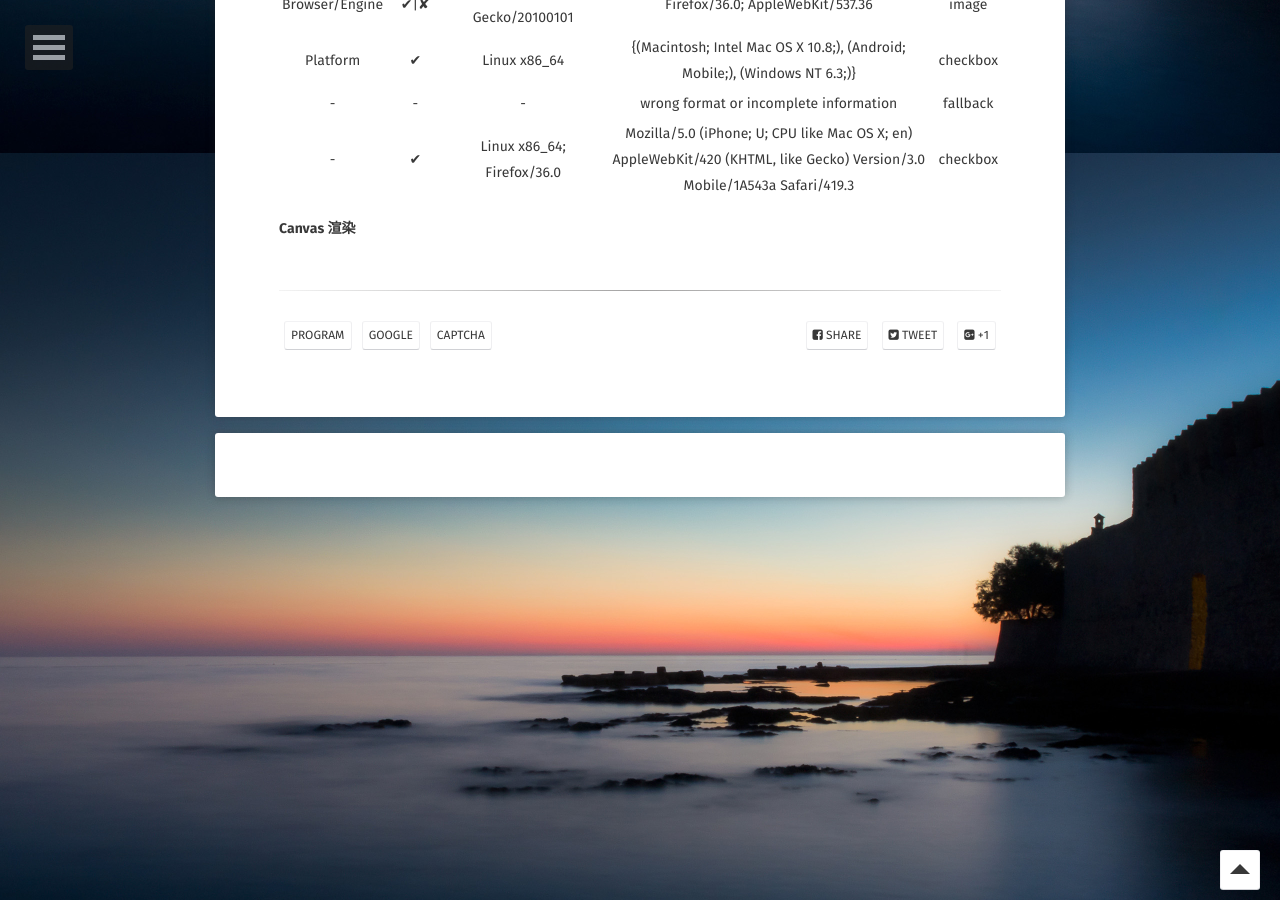
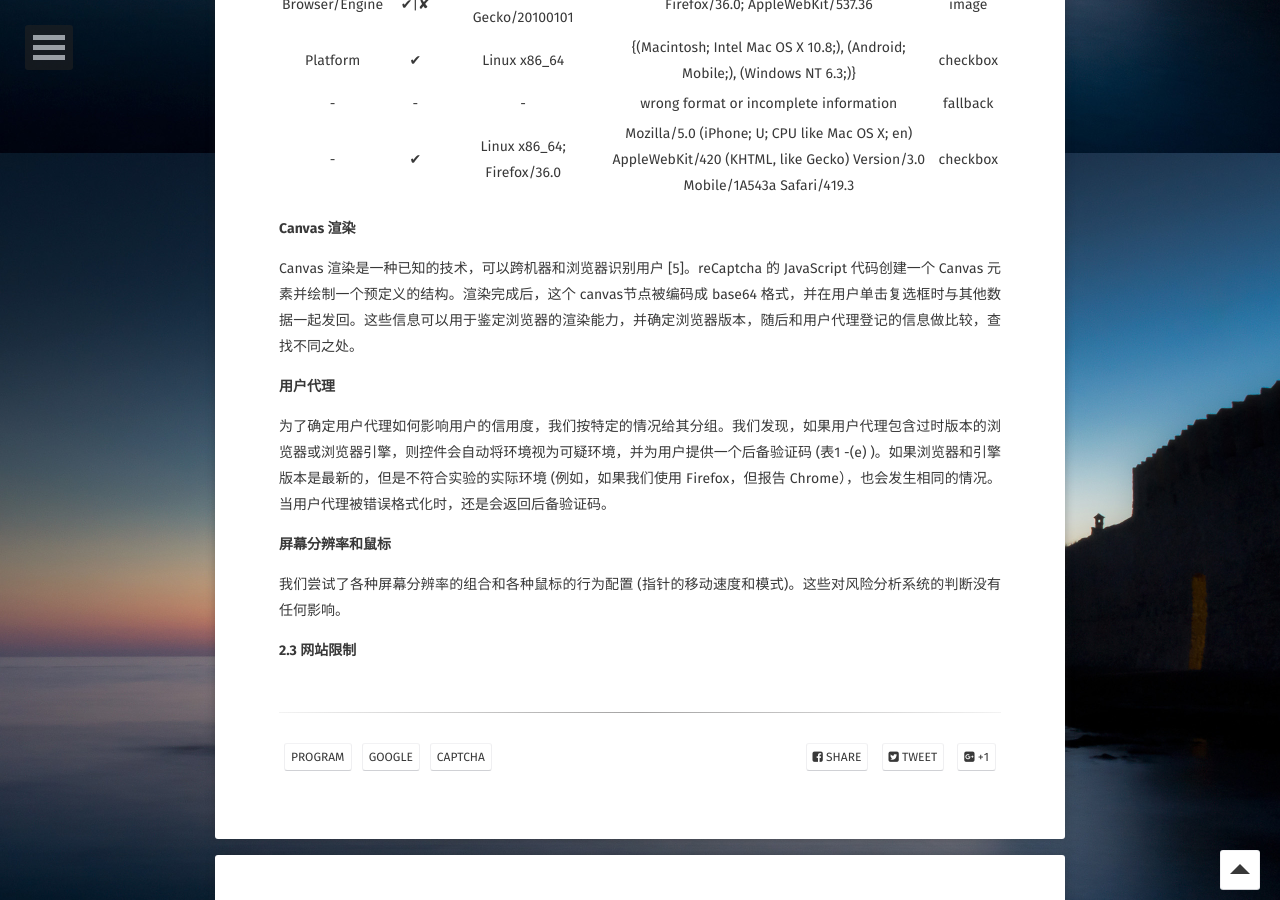
Before and after one commit to AurevoirXavier/deprecated-AurevoirXavier.github.io, a Jekyll site: the page built from _posts/2017-4-19-reCAPTCHA.md, in a window 1280 px wide and 900 px high, scrolled down 5247 px. Built offline with Jekyll 4.4.1, drawn with Linux system fonts in a browser that asks for light colours; some web fonts are replaced; comment, search, counter and statistics services are not loaded.

Commit message:
17:28/04/20/2017

```diff
--- a/_posts/2017-4-19-reCAPTCHA.md
+++ b/_posts/2017-4-19-reCAPTCHA.md
@@ -106,3 +106,15 @@ reCaptcha 空间执行一系列的检查是为了检测浏览器的属性或可
 |        -        |      ✔       |   Linux x86_64; Firefox/36.0    | Mozilla/5.0 (iPhone; U; CPU like Mac OS X; en) AppleWebKit/420 (KHTML, like Gecko) Version/3.0 Mobile/1A543a Safari/419.3 | checkbox |
 
 **Canvas 渲染**
+
+Canvas 渲染是一种已知的技术，可以跨机器和浏览器识别用户 [5]。reCaptcha 的 JavaScript 代码创建一个 Canvas 元素并绘制一个预定义的结构。渲染完成后，这个 canvas节点被编码成 base64 格式，并在用户单击复选框时与其他数据一起发回。这些信息可以用于鉴定浏览器的渲染能力，并确定浏览器版本，随后和用户代理登记的信息做比较，查找不同之处。
+
+**用户代理**
+
+为了确定用户代理如何影响用户的信用度，我们按特定的情况给其分组。我们发现，如果用户代理包含过时版本的浏览器或浏览器引擎，则控件会自动将环境视为可疑环境，并为用户提供一个后备验证码 (表1 -(e) )。如果浏览器和引擎版本是最新的，但是不符合实验的实际环境 (例如，如果我们使用 Firefox，但报告 Chrome），也会发生相同的情况。当用户代理被错误格式化时，还是会返回后备验证码。
+
+**屏幕分辨率和鼠标**
+
+我们尝试了各种屏幕分辨率的组合和各种鼠标的行为配置 (指针的移动速度和模式)。这些对风险分析系统的判断没有任何影响。
+
+**2.3 网站限制**
```
